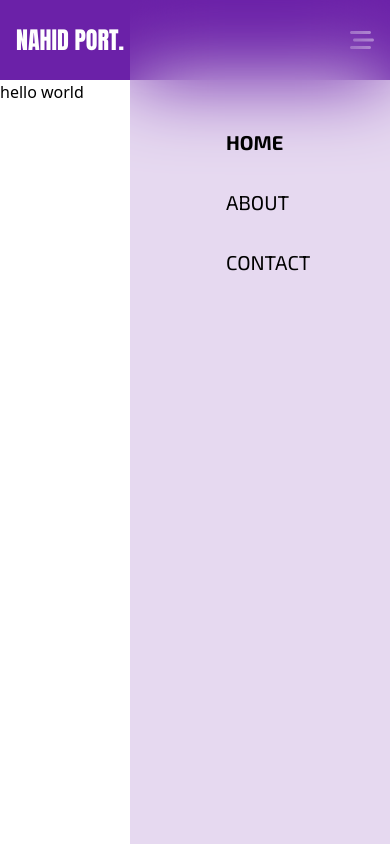
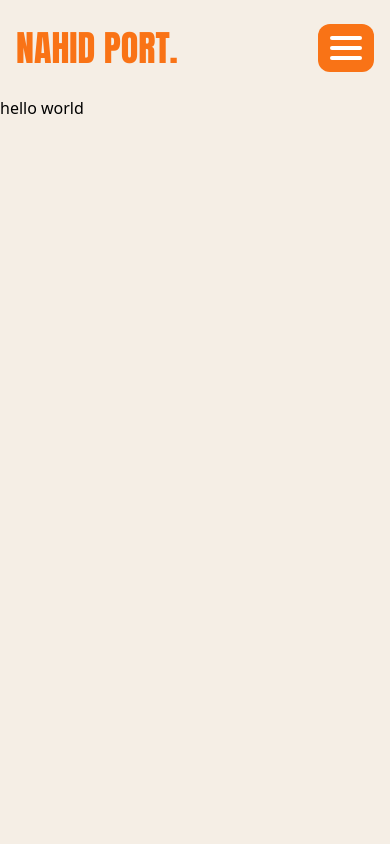
Before and after one commit to nahidthedeveloper/my-port, a Next.js app: page / in a window 390 px wide. Built offline with nearby package versions, Linux system fonts and the light colour scheme.

Commit message:
update ui

```diff
--- a/components/Navbar.js
+++ b/components/Navbar.js
@@ -1,10 +1,9 @@
 'use client'
 import Link from "next/link";
-import {FontAwesomeIcon} from "@fortawesome/react-fontawesome";
-import {faBarsStaggered, faCircleXmark} from "@fortawesome/free-solid-svg-icons";
+import CloseIcon from '@mui/icons-material/Close';
 import {useGSAP} from "@gsap/react";
 import {gsap} from "gsap";
-import {useRef, useState} from "react";
+import {useRef,} from "react";
 import {usePathname} from "next/navigation";
 
 const links = [
@@ -28,34 +27,36 @@ export default function Navbar() {
         tl.current.to(sideMenu.current, {
             right: 0
         })
-            .from('#link',{
-
-            })
+            .from('#link', {})
     });
 
     const handleClose = contextSafe(() => {
         tl.current.to(sideMenu.current, {
-            right: '-50%'
+            right: '-65%'
         });
     });
 
     return (
-        <div>
-            <div className='w-full bg-purple-800 flex justify-between items-center py-6 px-4 md:p-6 sticky top-0'>
+        <div className='w-full flex justify-center'>
+            <div className='max-w-[1216px] w-full flex justify-between items-center px-4 py-6 sticky top-0'>
                 <Link href='/'>
-                    <h2 className='uppercase text-2xl font-anton_regular text-white'>
+                    <h2 className='uppercase text-4xl font-anton_regular text-orange-500'>
                         Nahid Port.
                     </h2>
                 </Link>
-                <FontAwesomeIcon icon={faBarsStaggered}
-                                 id='open'
-                                 onClick={handleOpen}
-                                 className='w-6 h-6 text-white font-bold cursor-pointer'/>
+                <div
+                    onClick={handleOpen}
+                    className="flex flex-col justify-between w-14 h-12 bg-orange-500 p-3 rounded-xl">
+                    <div className="w-full h-1 bg-white rounded"></div>
+                    <div className="w-full h-1 bg-white rounded"></div>
+                    <div className="w-full h-1 bg-white rounded"></div>
+                </div>
+
             </div>
 
             <div
                 ref={sideMenu}
-                className='flex flex-col gap-8 bg-[rgba(107,33,168,0.17)] backdrop-blur-2xl w-full h-screen md:w-1/3 px-24 pt-32 fixed top-0 -right-1/3'>
+                className='flex flex-col gap-8 bg-[rgba(249,115,22,0.17)] backdrop-blur-2xl w-2/3 h-screen md:w-1/3 px-24 pt-32 fixed top-0 -right-2/3 md:-right-1/3'>
                 {
                     links.map((link, index) =>
                         <Link href={link.path} key={index} onClick={handleClose} id='link'>
@@ -65,10 +66,9 @@ export default function Navbar() {
                         </Link>
                     )
                 }
-                <FontAwesomeIcon icon={faCircleXmark}
-                                 id='close'
-                                 onClick={handleClose}
-                                 className='w-8 h-8 text-white font-bold absolute top-6 right-6  cursor-pointer'/>
+                <CloseIcon
+                    onClick={handleClose}
+                    className='w-12 h-12 text-white absolute top-6 right-6 bg-orange-500 p-2 rounded-xl'/>
             </div>
         </div>
     )
--- a/src/app/layout.js
+++ b/src/app/layout.js
@@ -33,7 +33,7 @@ export default function RootLayout({children}) {
     return (
         <html lang="en">
         <body
-            className={`${FiraCodeRegular.variable} ${FiraCodeBold.variable} ${Exo2Regular.variable} ${Exo2Bold.variable} ${AntonRegular.variable}`}
+            className={`${FiraCodeRegular.variable} ${FiraCodeBold.variable} ${Exo2Regular.variable} ${Exo2Bold.variable} ${AntonRegular.variable} bg-[#f5eee5] w-full min-h-screen`}
         >
         <Navbar/>
         {children}
```
Also changed, not shown: package.json (+4 -5 lines), 1 other file (tests, documents, lock files or other folders).
